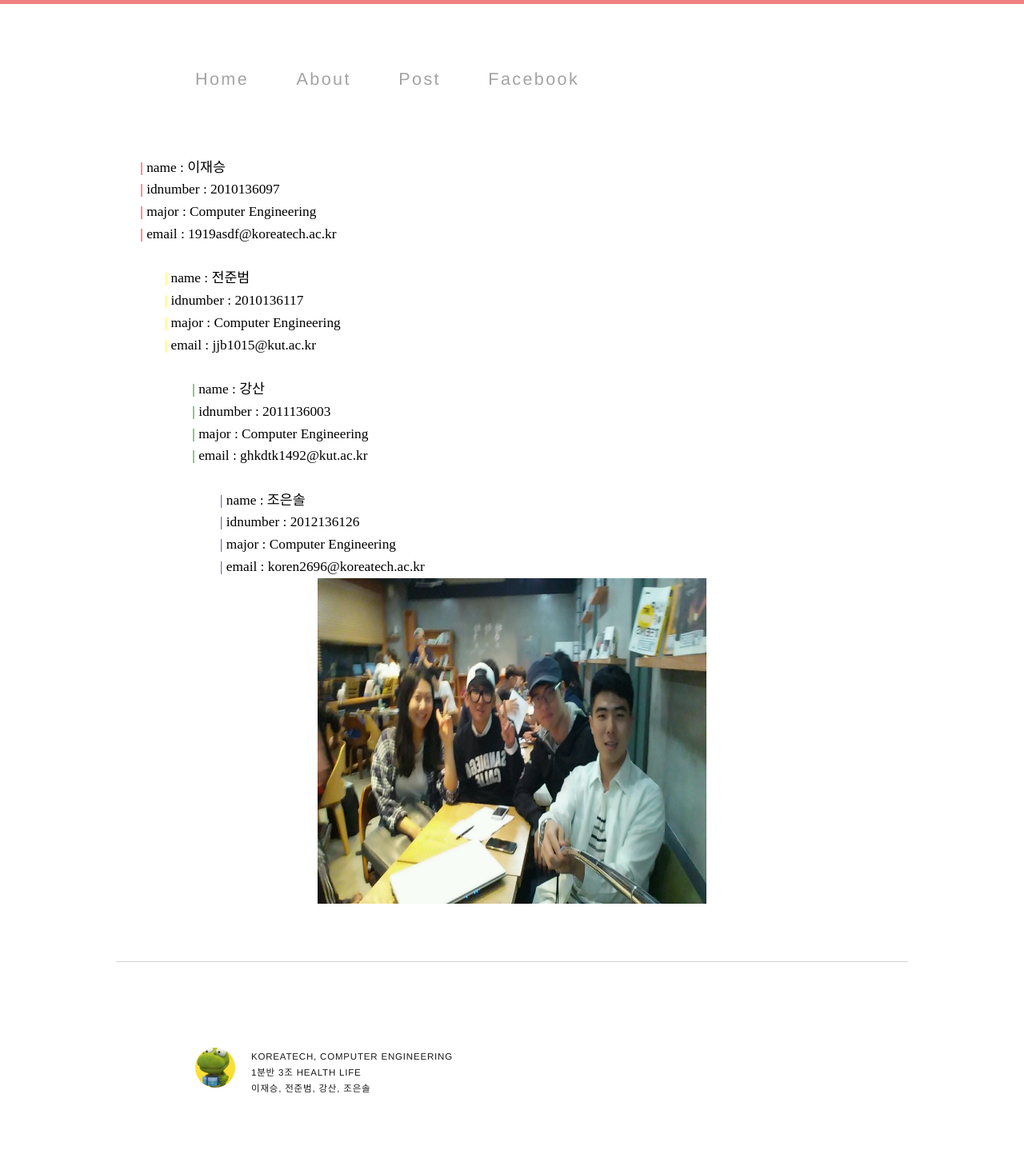
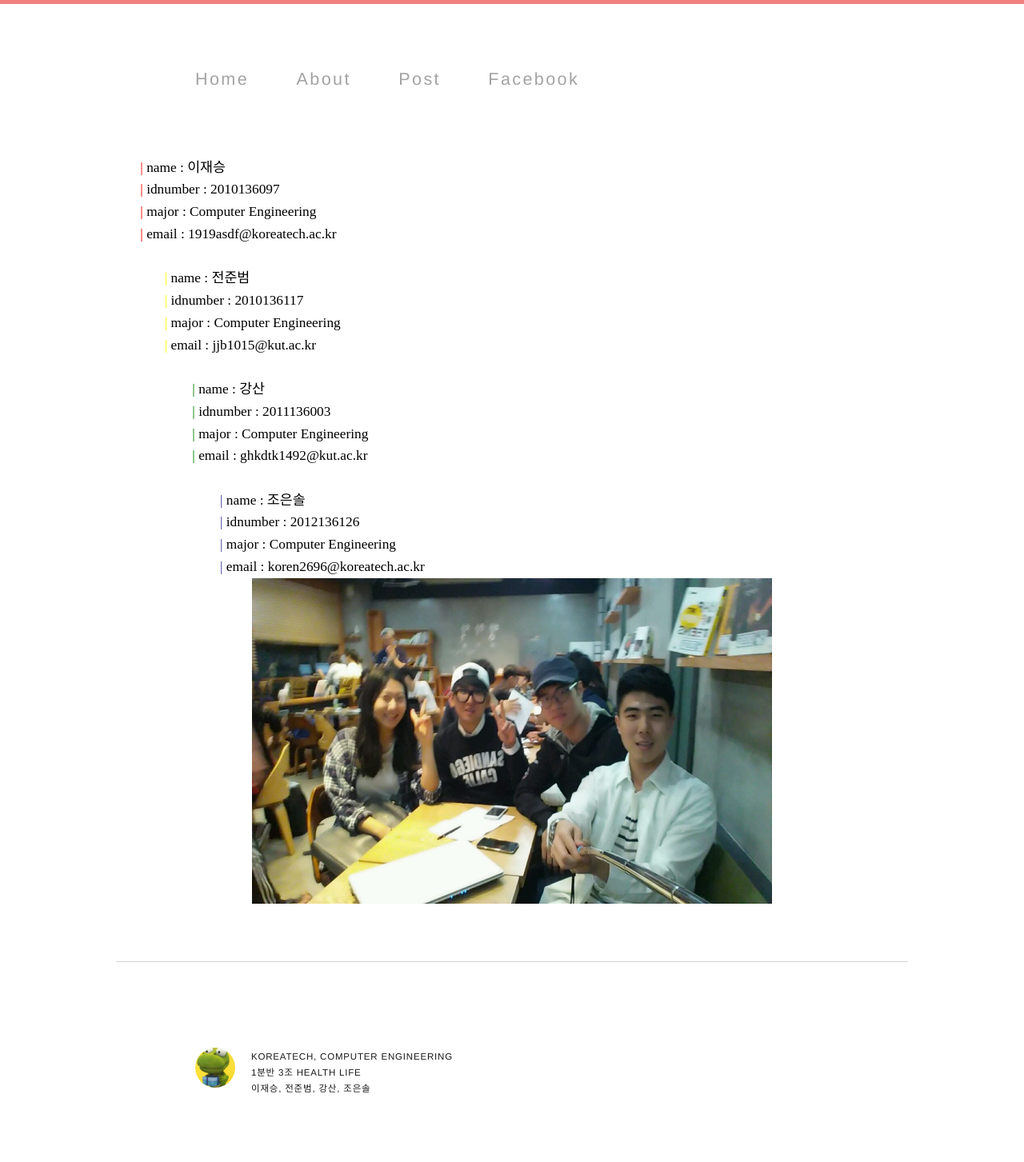
Before and after one commit to kuthealth/kuthealth.github.com, a Jekyll site: the page page/about.html, which Jekyll copies as it is, in a window 1280 px wide. Shown: the whole page at 80% size. Built offline with Jekyll 4.4.1, drawn with Linux system fonts in a browser that asks for light colours; comment, search, counter and statistics services are not loaded.

Commit message:
Update about.html

```diff
--- a/page/about.html
+++ b/page/about.html
@@ -81,7 +81,7 @@
 
 <P CLASS=HStyle0 STYLE='text-align:center;'><SPAN STYLE='font-weight:"bold"'><IMG src="../src/team.jpg" alt="그림입니다.
 원본 그림의 이름: CLP00001a1c82fb.bmp
-원본 그림의 크기: 가로 486pixel, 세로 407pixel" width="486" height="407" vspace="0" hspace="0" border="0"></SPAN></P>
+원본 그림의 크기: 가로 486pixel, 세로 407pixel" width="650" height="407" vspace="0" hspace="0" border="0"></SPAN></P>
 
 
         <footer>
```
